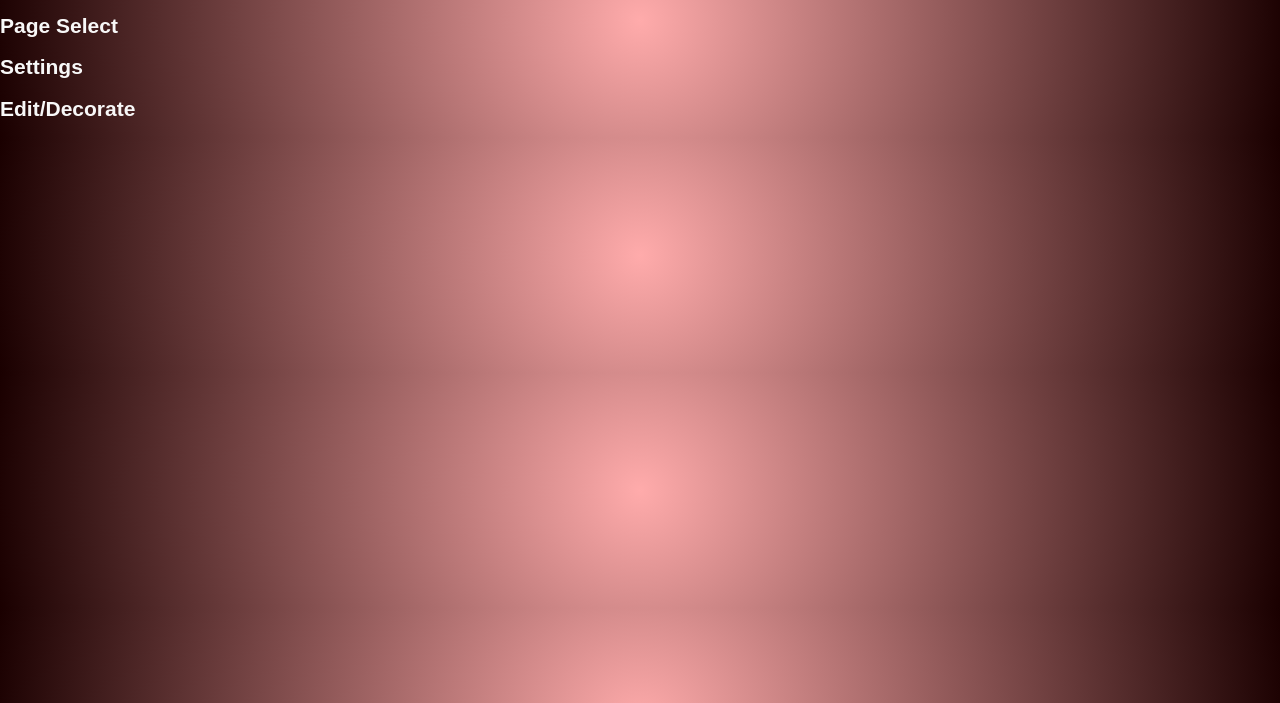
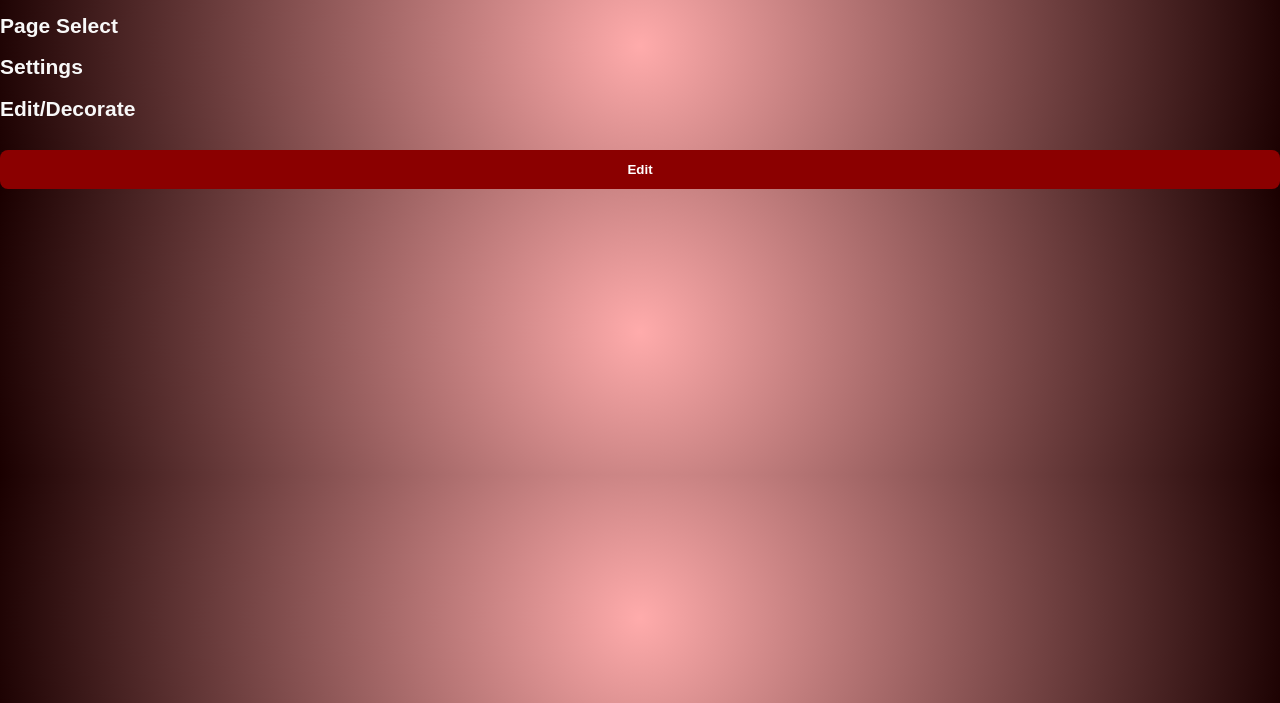
Before and after one commit to Tiger03z/Tverfaglig-programerigs-oppgave, a plain HTML site: page menu.html in a window 1280 px wide. Shown: the part 97-800 px from the top of the page. Drawn offline with Linux system fonts and the light colour scheme.

Commit message:
buton exempel

```diff
--- a/menu.html
+++ b/menu.html
@@ -17,5 +17,7 @@
             <h2>Settings</h2>
             <h2>Edit/Decorate</h2>
         </div>
+        <button onClick="location.href='http://127.0.0.1:5501/index.html'">Edit</button>
+
     </body>
 </html>
```
Also changed, not shown: index.html (line endings or trailing spaces), 1 other file.
